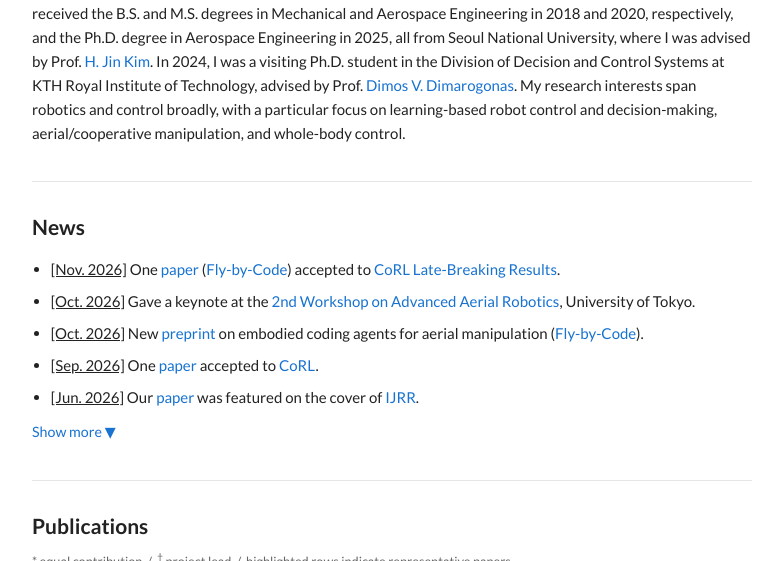
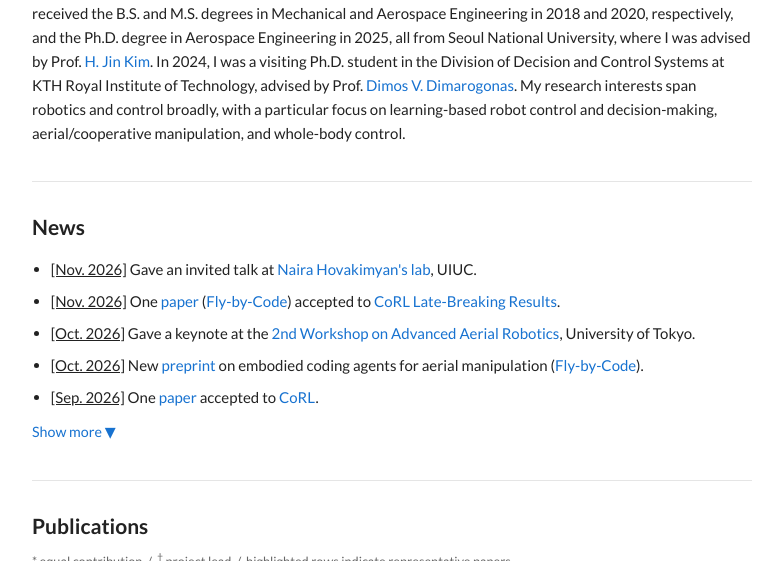
Before and after one commit to DongjaeLee95/dongjaelee95.github.io, a Jekyll site: the page built from index.md, in a window 1280 px wide and 900 px high, scrolled down 320 px, cut to the strip 0-561 px from the top of the window. Shown: the whole strip, without its empty margins (248-1031 px from the left). Built offline with Jekyll 4.4.1, drawn with Linux system fonts in a browser that asks for light colours; some of the changed text lies outside the part shown.

Commit message:
add invited talk at UIUC and AI hub

```diff
--- a/_config.yml
+++ b/_config.yml
@@ -1,7 +1,7 @@
 url: "https://dongjaelee95.github.io" #"https://dongjaelee95.github.io" # "http://localhost:4000"
 baseurl: "" # the subpath of your site, e.g. /blog
 title: "Dongjae Lee" # the name of your site, e.g. ACME Corp.
-last-updated: Nov 2, 2026
+last-updated: Nov 12, 2026
 
 include:
   - _posts
--- a/index.md
+++ b/index.md
@@ -31,10 +31,12 @@
 <section class="block" id="news">
 <h2>News</h2>
 <ul id="news-container">
+<li> <u>[Nov. 2026]</u> Gave an invited talk at <a href="https://naira.mechse.illinois.edu/">Naira Hovakimyan's lab</a>, UIUC.</li>
 <li> <u>[Nov. 2026]</u> One <a href="https://arxiv.org/abs/2610.12549">paper</a> (<a href="https://fly-by-code.github.io/">Fly-by-Code</a>) accepted to <a href="https://www.corl.org/contributions/call-for-late-breaking-results">CoRL Late-Breaking Results</a>.</li>
 <li> <u>[Oct. 2026]</u> Gave a keynote at the <a href="https://www.dragon.t.u-tokyo.ac.jp/all-events/workshop-aar-2026/">2nd Workshop on Advanced Aerial Robotics</a>, University of Tokyo.</li>
 <li> <u>[Oct. 2026]</u> New <a href="https://arxiv.org/abs/2610.12549">preprint</a> on embodied coding agents for aerial manipulation (<a href="https://fly-by-code.github.io/">Fly-by-Code</a>).</li>
 <li> <u>[Sep. 2026]</u> One <a href="https://arxiv.org/abs/2609.00641">paper</a> accepted to <a href="https://www.corl.org/">CoRL</a>.</li>
+<li> <u>[Aug. 2026]</u> Lectured at the <a href="https://www.irobotnews.com/news/articleView.html?idxno=48199">Physical AI professional training program</a>, Seoul AI Hub.</li>
 <li> <u>[Jun. 2026]</u> Our <a href="files/2025IJRR.pdf">paper</a> was featured on the cover of <a href="https://journals.sagepub.com/home/ijr">IJRR</a>.</li>
 <li> <u>[Mar. 2026]</u> Appointed as Assistant Professor at <a href="https://me.khu.ac.kr/me/user/main/view.do">Mechanical Engineering, Kyung Hee University</a>.</li>
 <li> <u>[Feb. 2026]</u> One <a href="https://arxiv.org/abs/2511.22810">paper</a> accepted to <a href="https://ieeexplore.ieee.org/xpl/RecentIssue.jsp?punumber=87">IEEE TCST</a>.</li>
```
